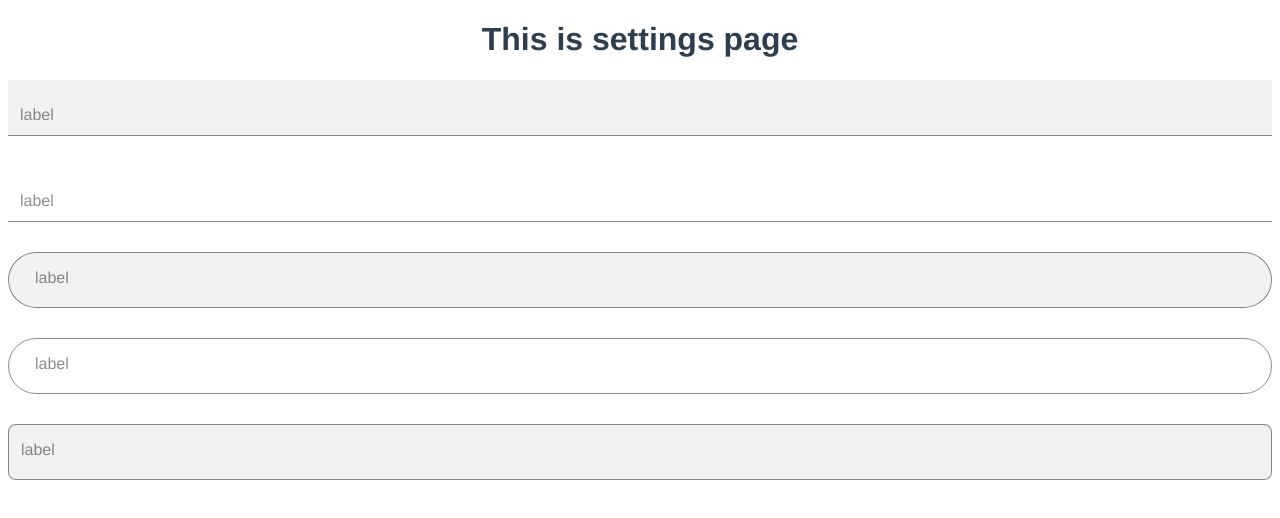
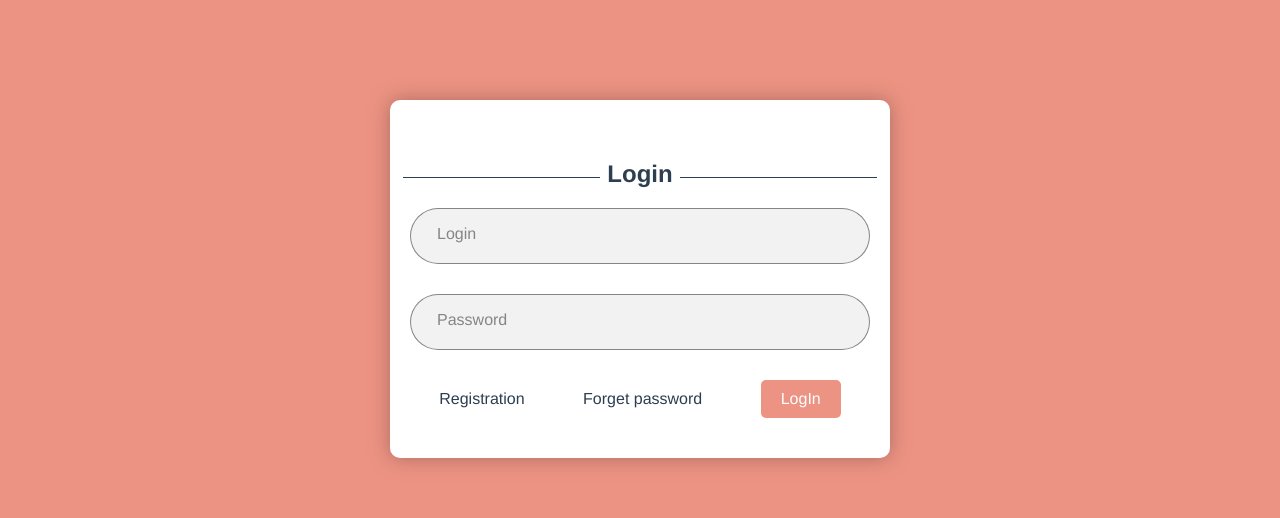
Before and after one commit to KoraReinolds/matcha, a Vue app: page /login in a window 1280 px wide. Shown: the top 518 px of the page. Built offline with nearby package versions, Linux system fonts and the light colour scheme.

Commit message:
login-page

```diff
--- a/package.json
+++ b/package.json
@@ -11,6 +11,7 @@
     "core-js": "^3.6.4",
     "vue": "^2.6.11",
     "vue-router": "^3.1.5",
+    "vuelidate": "^0.7.5",
     "vuex": "^3.1.2"
   },
   "devDependencies": {
--- a/src/App.vue
+++ b/src/App.vue
@@ -5,18 +5,28 @@
 </template>
 
 <style lang="scss">
+@import '@/assets/style.scss';
+
 html {
   box-sizing: border-box;
 }
 *, *:before, *:after {
   box-sizing: inherit;
 }
+body,
+html,
 #app {
+  p {
+    margin: 0;
+  }
+  min-height: 100vh;
+  margin: 0;
   font-family: Avenir, Helvetica, Arial, sans-serif;
   -webkit-font-smoothing: antialiased;
   -moz-osx-font-smoothing: grayscale;
   text-align: center;
   color: #2c3e50;
+  background: $main-color;
   fieldset {
     padding: 0;
     margin: 0;
--- /dev/null
+++ b/src/assets/style.scss
@@ -0,0 +1,59 @@
+$main-color-dark: #9e6459;
+$main-color-box: #c9ada7;
+$main-color: #ec9383;
+$main-color-shadow: #ad6c60;
+$main-color-light: #faddd8;
+$font-color: #2c3e50;
+
+.btn {
+  cursor: pointer;
+  display: inline-block;
+  padding: 10px 20px;
+  background: $main-color;
+  color: white;
+  border-radius: 5px;
+  &:hover {
+    background: $main-color-shadow;
+  }
+  &.disabled {
+    cursor: default;
+    background: lightgray;
+  }
+}
+
+.link {
+  cursor: pointer;
+  &:hover {
+    text-decoration: underline;
+  }
+}
+
+.title {
+  display: table;
+  &:before, &:after {
+    border-top: 1px solid $font-color;
+    content: '';
+    display: table-cell;
+    position: relative;
+    top: 0.7em;
+    width: 50%;
+  }
+  &:before { right: 1.5%; }
+  &:after { left: 1.5%; }
+  &.left {
+    &:before {
+      width: 10%;
+    }
+    &:after {
+      width: 90%;
+    }
+  }
+  &.right {
+    &:before {
+      width: 90%;
+    }
+    &:after {
+      width: 10%;
+    }
+  }
+}
--- /dev/null
+++ b/src/components/Form.vue
@@ -0,0 +1,29 @@
+<template>
+  <form action="">
+    <slot></slot>
+  </form>
+</template>
+
+<script>
+export default {
+  name: 'Form',
+  data: () => ({
+  }),
+  props: ['rule_list'],
+  beforeMount() {
+    if (this.rule_list) {
+      Object.entries(this.rule_list).forEach(([key, rules]) => {
+        this.rule_list[key] = {
+          rules,
+          valid: rules.length === 0,
+          value: key,
+        };
+      });
+      Object.defineProperty(this.rule_list, 'valid', {
+        enumerable: false,
+        get: () => Object.values(this.rule_list).every((rule) => rule.valid === true),
+      });
+    }
+  },
+};
+</script>
--- a/src/components/TextField.vue
+++ b/src/components/TextField.vue
@@ -13,6 +13,7 @@
       },
     ]"
   >
+  <!-- {{this.rules}} -->
     <fieldset
       :class="[
         'input-field',
@@ -77,17 +78,21 @@ export default {
     },
     validate(value) {
       this.$emit('input', value);
-      if (this.rules) {
+      if (this.rules && this.rules.rules) {
         let msg = null;
-        this.rules.every((rule) => {
+        this.rules.rules.every((rule) => {
           msg = rule(value);
           if (msg !== true) {
             this.errorMsg = msg;
+            this.rules.valid = false;
             return false;
           }
           return true;
         });
-        if (msg === true) this.errorMsg = null;
+        if (msg === true) {
+          this.errorMsg = null;
+          this.rules.valid = true;
+        }
       }
     },
     randomValue: (min, max) => Math.round(min - 0.5 + Math.random() * (max - min + 1)),
--- a/src/views/Login.vue
+++ b/src/views/Login.vue
@@ -1,30 +1,143 @@
 <template>
   <div class="login">
-    <h1>This is settings page</h1>
-    <TextField :label="label" v-model="value" filled :rules="rules"/>
-    <TextField :label="label" v-model="value" :rules="rules"/>
-    <TextField :label="label" v-model="value" rounded outlined filled :rules="rules"/>
-    <TextField :label="label" v-model="value" rounded :rules="rules"/>
-    <TextField :label="label" v-model="value" outlined filled :rules="rules"/>
+    <Form class="form" v-if="status==='login'" key="login">
+      <h2
+        :class="[
+          'title',
+        ]"
+      >
+        Login
+      </h2>
+      <TextField label="Login" v-model="userLogin" rounded filled />
+      <TextField label="Password" v-model="passLogin"  rounded filled />
+      <div class="form-actions">
+        <span
+          :class="[
+            'link',
+          ]"
+          @click="status='registration'"
+        >
+          Registration
+        </span>
+        <span
+          :class="[
+            'link',
+          ]"
+        >
+          Forget password
+        </span>
+        <span
+          class="btn"
+          @click.prevent="checkLogin"
+        >
+          LogIn
+        </span>
+      </div>
+    </Form>
+    <Form class="form" v-else-if="status==='registration'" key="reg" :rule_list="rules">
+      <h2
+        :class="[
+          'title',
+        ]"
+      >
+        Registration
+      </h2>
+      <TextField label="Login" v-model="userReg" rounded filled :rules="rules.userReg"/>
+      <TextField label="Password" v-model="passReg"  rounded filled :rules="rules.passReg"/>
+      <TextField label="First Name" v-model="fnameReg" rounded filled :rules="rules.fnameReg"/>
+      <TextField label="Last Name" v-model="lnameReg"  rounded filled :rules="rules.lnameReg"/>
+      <div class="form-actions">
+        <span
+          :class="[
+            'link',
+          ]"
+          @click="status='login'"
+        >
+          Back
+        </span>
+        <span
+          :class="[
+            'btn',
+            {
+              disabled: !rules.valid,
+            }
+          ]"
+          @click.prevent="registration"
+        >
+          SignUp
+        </span>
+      </div>
+    </Form>
   </div>
 </template>
 
 <script>
-// @ is an alias to /src
 import TextField from '@/components/TextField.vue';
+import Form from '@/components/Form.vue';
 
 export default {
   name: 'Login',
   components: {
     TextField,
+    Form,
   },
   data: () => ({
-    label: 'label',
-    value: '',
-    rules: [
-      (value) => !!value || 'Requireds.',
-      (value) => (value && value.length >= 3) || 'Min 3 characters',
-    ],
+    status: 'login',
+    userLogin: '',
+    passLogin: '',
+    userReg: '',
+    passReg: '',
+    fnameReg: '',
+    lnameReg: '',
+    mailReg: '',
+    rules: {
+      userReg: [
+        (value) => !!value || 'Requireds.',
+        (value) => (value && value.length >= 3) || 'Min 3 characters',
+        (value) => (value && value.length <= 10) || 'Max 10 characters',
+      ],
+      passReg: [
+        (value) => !!value || 'Requireds.',
+      ],
+      fnameReg: [
+        (value) => !!value || 'Requireds.',
+        (value) => (value && value.length >= 3) || 'Min 3 characters',
+        (value) => (value && value.length <= 10) || 'Max 10 characters',
+      ],
+      lnameReg: [
+        (value) => !!value || 'Requireds.',
+        (value) => (value && value.length >= 3) || 'Min 3 characters',
+        (value) => (value && value.length <= 10) || 'Max 10 characters',
+      ],
+    },
   }),
+  methods: {
+    checkLogin() {
+
+    },
+    registration() {
+
+    },
+  },
 };
 </script>
+
+<style lang="scss">
+@import '@/assets/style.scss';
+
+.form {
+  width: 100%;
+  max-width: 500px;
+  margin: 100px auto;
+  background: #fff;
+  padding: 40px 20px;
+  border-radius: 10px;
+  box-shadow: 0px 0px 20px $main-color-shadow;
+  .form-actions {
+    display: flex;
+    flex-direction: row;
+    justify-content: space-around;
+    align-items: center;
+  }
+}
+</style>
```
Also changed, not shown: 1 other file (tests, documents, lock files or other folders).
